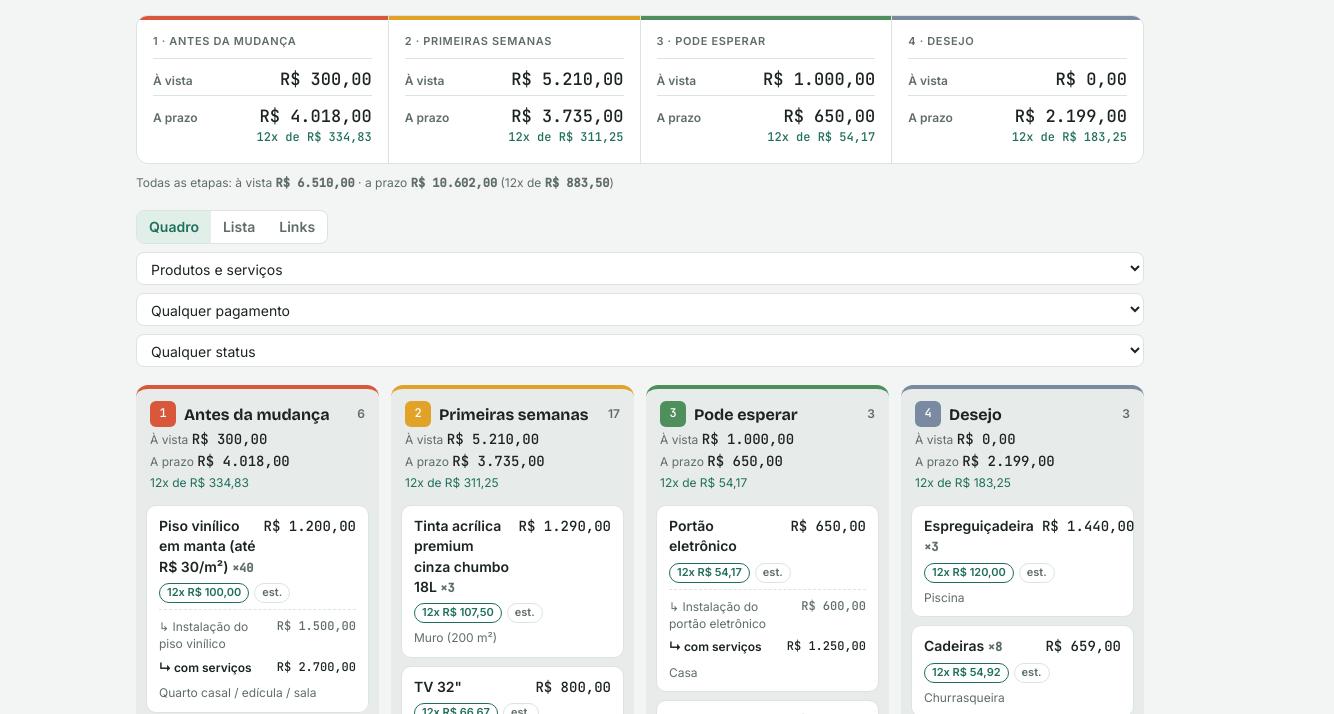
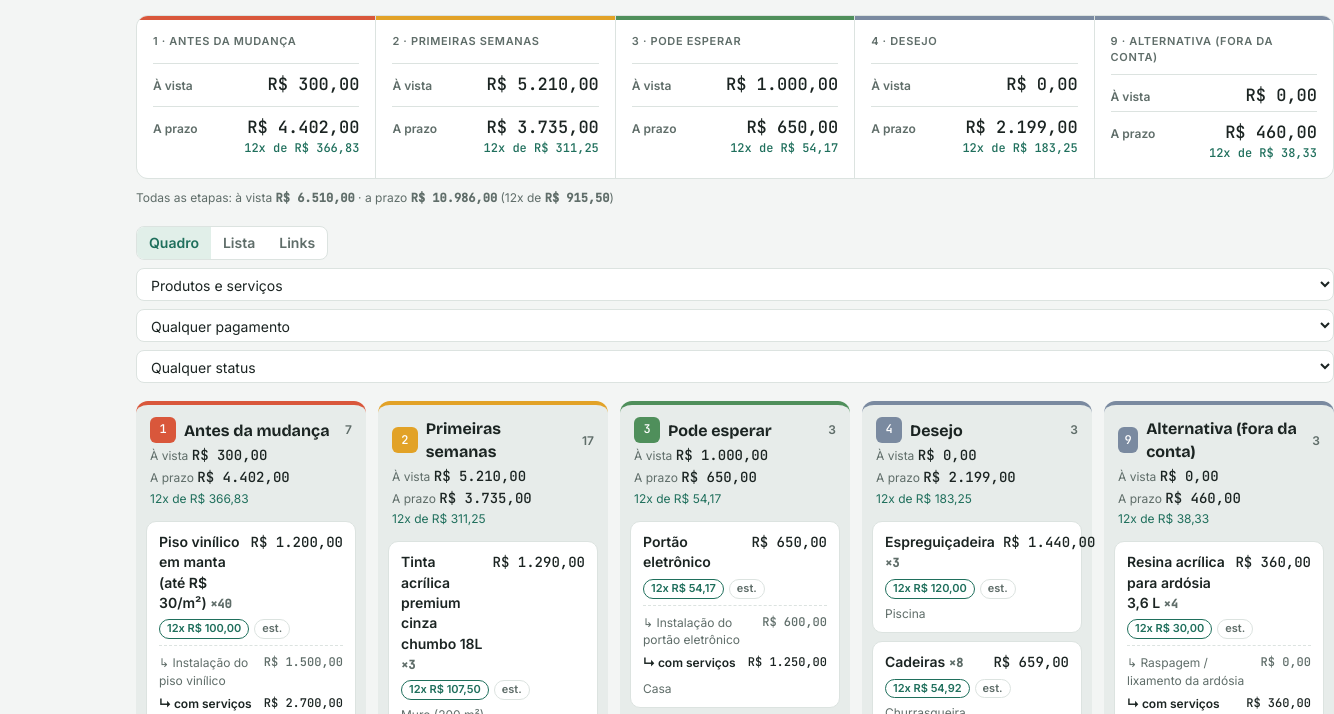
Before and after one commit to brunorivero-afk/lista-mudanca, a plain HTML site: page index.html in a window 1280 px wide. Shown: the part 86-800 px from the top of the page, 1334 px wide, since content can reach past the window. Drawn offline with nearby package versions, Linux system fonts and the light colour scheme.

Commit message:
Adiciona alternativa de resina na ardósia e cola da manta
Co-Authored-By: Claude Opus 5.5 <noreply@anthropic.com>

```diff
--- a/index.html
+++ b/index.html
@@ -40,7 +40,7 @@ button{font:inherit;cursor:pointer}
 .btn.danger{color:var(--p1);border-color:var(--p1)}
 .btn:focus-visible,.row:focus-visible,input:focus-visible,select:focus-visible,textarea:focus-visible{outline:2px solid var(--accent);outline-offset:2px}
 
-.stats{display:grid;grid-template-columns:repeat(4,minmax(0,1fr));gap:1px;background:var(--line);border:1px solid var(--line);border-radius:12px;overflow:hidden}
+.stats{display:grid;grid-template-columns:repeat(auto-fit,minmax(180px,1fr));gap:1px;background:var(--line);border:1px solid var(--line);border-radius:12px;overflow:hidden}
 .stat{background:var(--surface);padding:14px 16px;display:grid;gap:2px;min-width:0}
 .stat .lbl{font-size:11px;text-transform:uppercase;letter-spacing:.06em;color:var(--muted);font-weight:600}
 .stat .val{font-family:var(--mono);font-size:20px;font-variant-numeric:tabular-nums}
@@ -303,6 +303,36 @@ legend{font-weight:700;font-family:var(--display);padding:0 6px}
   "quem": "",
   "status": "a_cotar",
   "tipo": "servico",
+  "vinculos": []
+}
+},{"id":"cola-manta","d":{
+  "alerta": "",
+  "cotacoes": [
+    {
+      "cond": "Unipega 4 kg ~R$ 139 (busca 23/11, conferir)",
+      "link": "https://lista.mercadolivre.com.br/cola-para-piso-vinilico",
+      "loja": "Mercado Livre — cola para piso vinílico (lista)",
+      "valor": 139.41
+    },
+    {
+      "cond": "",
+      "link": "https://produto.mercadolivre.com.br/MLB-3723429845-cola-piso-vinilico-adesivo-acrilico-profissional-balde-4kg-_JM",
+      "loja": "Mercado Livre — cola acrílica profissional 4 kg",
+      "valor": ""
+    }
+  ],
+  "descricao": "Cola acrílica para a manta (balde 4 kg)",
+  "escolhida": null,
+  "estimado": 128,
+  "local": "Quarto casal / edícula / sala",
+  "obs": "Cada balde rende ~14 m²; 3 baldes pra ~44 m². Confirmar com o instalador se ele já traz.",
+  "pagamento": "parcelado",
+  "parcelas": 12,
+  "prioridade": 1,
+  "qtde": 3,
+  "quem": "",
+  "status": "a_cotar",
+  "tipo": "produto",
   "vinculos": []
 }
 },{"id":"descarga","d":{
@@ -741,6 +771,49 @@ legend{font-weight:700;font-family:var(--display);padding:0 6px}
   "tipo": "produto",
   "vinculos": []
 }
+},{"id":"prep-ardosia","d":{
+  "alerta": "",
+  "cotacoes": [
+    {
+      "cond": "",
+      "link": "https://www.amazon.com.br/s?k=removedor+de+cera+piso",
+      "loja": "Amazon — removedor de cera para piso (busca)",
+      "valor": ""
+    }
+  ],
+  "descricao": "Removedor de cera, lixas e rolo (preparo da ardósia)",
+  "escolhida": null,
+  "estimado": 100,
+  "local": "Quarto casal / edícula / sala",
+  "obs": "Valor estimado. Lixas 100/200/400 se for lixar por conta.",
+  "pagamento": "parcelado",
+  "parcelas": 12,
+  "prioridade": 9,
+  "qtde": 1,
+  "quem": "",
+  "status": "a_cotar",
+  "tipo": "produto",
+  "vinculos": []
+}
+},{"id":"raspagem-ardosia","d":{
+  "alerta": "",
+  "cotacoes": [],
+  "descricao": "Raspagem / lixamento da ardósia",
+  "escolhida": null,
+  "estimado": 0,
+  "local": "Quarto casal / edícula / sala",
+  "obs": "Valor a definir. Pode ser feito pelo mesmo profissional que aplica a resina.",
+  "pagamento": "avista",
+  "parcelas": "",
+  "prioridade": 9,
+  "qtde": 1,
+  "quem": "A definir",
+  "status": "a_cotar",
+  "tipo": "servico",
+  "vinculos": [
+    "resina-ardosia"
+  ]
+}
 },{"id":"reforma-moveis","d":{
   "alerta": "",
   "cotacoes": [],
@@ -756,6 +829,36 @@ legend{font-weight:700;font-family:var(--display);padding:0 6px}
   "quem": "Virgílio",
   "status": "a_cotar",
   "tipo": "servico",
+  "vinculos": []
+}
+},{"id":"resina-ardosia","d":{
+  "alerta": "",
+  "cotacoes": [
+    {
+      "cond": "Eurodecor incolor 3,6 L ~R$ 75 (busca 23/11, conferir)",
+      "link": "https://lista.mercadolivre.com.br/resina-acrilica-brilhante-para-ardosia",
+      "loja": "Mercado Livre — resina acrílica brilhante p/ ardósia (lista)",
+      "valor": 74.99
+    },
+    {
+      "cond": "Bautech fosca 3,6 L ~R$ 90",
+      "link": "https://lista.mercadolivre.com.br/resina-para-piso-ardosia",
+      "loja": "Mercado Livre — resina para piso de ardósia (lista)",
+      "valor": 89.9
+    }
+  ],
+  "descricao": "Resina acrílica para ardósia 3,6 L",
+  "escolhida": null,
+  "estimado": 90,
+  "local": "Quarto casal / edícula / sala",
+  "obs": "Alternativa à manta: mantém a ardósia. 40 m² × 3 demãos, rende 36–45 m² por demão; ardósia porosa gasta mais. Suvinil sai ~R$ 185 o galão.",
+  "pagamento": "parcelado",
+  "parcelas": 12,
+  "prioridade": 9,
+  "qtde": 4,
+  "quem": "",
+  "status": "a_cotar",
+  "tipo": "produto",
   "vinculos": []
 }
 },{"id":"selador-muro","d":{
@@ -986,7 +1089,8 @@ const BRL = v => (Number(v)||0).toLocaleString('pt-BR',{style:'currency',currenc
 const STATUS = {a_cotar:'A cotar',cotado:'Cotado',fechado:'Fechado',concluido:'Concluído'};
 const PAG = {avista:'À vista',parcelado:'Parcelado',definir:'Pagamento a definir'};
 const PRIO_COLOR = p => ({1:'var(--p1)',2:'var(--p2)',3:'var(--p3)'})[p] || 'var(--p5)';
-const PRIO_NAME = {1:'Antes da mudança',2:'Primeiras semanas',3:'Pode esperar',4:'Desejo'};
+const PRIO_NAME = {1:'Antes da mudança',2:'Primeiras semanas',3:'Pode esperar',4:'Desejo',9:'Alternativa (fora da conta)'};
+const ALT = 9;
 const esc = s => String(s??'').replace(/[&<>"']/g,c=>({'&':'&amp;','<':'&lt;','>':'&gt;','"':'&quot;',"'":'&#39;'}[c]));
 
 let items = [], col = null, loaded = false;
@@ -1014,8 +1118,9 @@ function renderStats(){
     </div>`;
   }).join('');
   document.getElementById('stats').innerHTML = cards;
-  const avT = items.filter(i=>i.pagamento!=='parcelado').reduce((a,i)=>a+total(i),0);
-  const paT = items.filter(i=>i.pagamento==='parcelado').reduce((a,i)=>a+total(i),0);
+  const conta = items.filter(i=>prioOf(i)!==ALT);
+  const avT = conta.filter(i=>i.pagamento!=='parcelado').reduce((a,i)=>a+total(i),0);
+  const paT = conta.filter(i=>i.pagamento==='parcelado').reduce((a,i)=>a+total(i),0);
   document.getElementById('totLine').innerHTML = `Todas as etapas: à vista <b class="num">${BRL(avT)}</b> · a prazo <b class="num">${BRL(paT)}</b> (12x de <b class="num">${BRL(paT/12)}</b>)`;
 }
 
@@ -1199,7 +1304,7 @@ function drawEditor(){
       <label>Local<input id="e_local" value="${esc(d.local)}"></label>
       <label>Tipo<select id="e_tipo"><option value="produto"${d.tipo==='produto'?' selected':''}>Produto</option><option value="servico"${d.tipo==='servico'?' selected':''}>Serviço</option></select></label>
       <label>Quantidade<input id="e_qtde" type="number" min="0" step="1" inputmode="numeric" value="${esc(d.qtde)}"></label>
-      <label>Prioridade<select id="e_prio">${[1,2,3,4].map(p=>`<option value="${p}"${Number(d.prioridade)===p?' selected':''}>${p} · ${PRIO_NAME[p]}</option>`).join('')}</select></label>
+      <label>Prioridade<select id="e_prio">${[1,2,3,4,ALT].map(p=>`<option value="${p}"${Number(d.prioridade)===p?' selected':''}>${p} · ${PRIO_NAME[p]}</option>`).join('')}</select></label>
       <label>Quem (fornece / executa)<input id="e_quem" value="${esc(d.quem)}"></label>
       <label>Valor estimado (unitário)<input id="e_est" type="number" min="0" step="0.01" inputmode="decimal" value="${esc(d.estimado)}"></label>
     </div>
```
